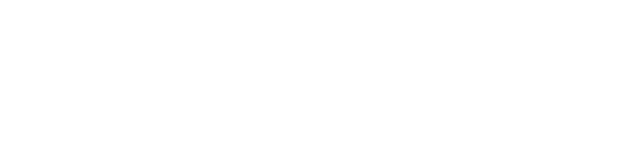
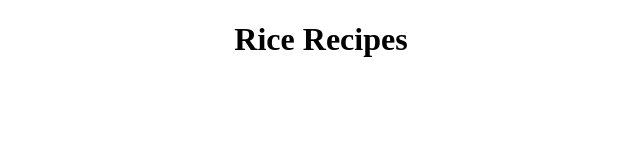
Before and after one commit to zbiernat2000/assignment-2--intro-to-internet-programming--cs-275--spring-2021, a website: page html/index.html in a window 1280 px wide. Shown: the whole page, without its empty margins (319-959 px from the left). Drawn offline with Linux system fonts and the light colour scheme; files that its build step writes are made by us from their sources.

Commit message:
Add header

```diff
--- a/css/style.css
+++ b/css/style.css
@@ -0,0 +1,3 @@
+body {
+  text-align: center;
+}
--- a/html/index.html
+++ b/html/index.html
@@ -4,10 +4,13 @@
 <head>
    <meta charset="utf-8">
    <title>Assignment 2</title>
-   <link href="css/style.css" rel="stylesheet"><!-- DO NOT EDIT THIS LINE. -->
+   <link href="../css/style.css" rel="stylesheet">
 </head>
 
 <body>
-  <script src="js/app.js"></script>
+  <header>
+    <h1>Rice Recipes</h1>
+  </header>
+  <script src="../js/app.js"></script>
 </body>
 </html>
```
